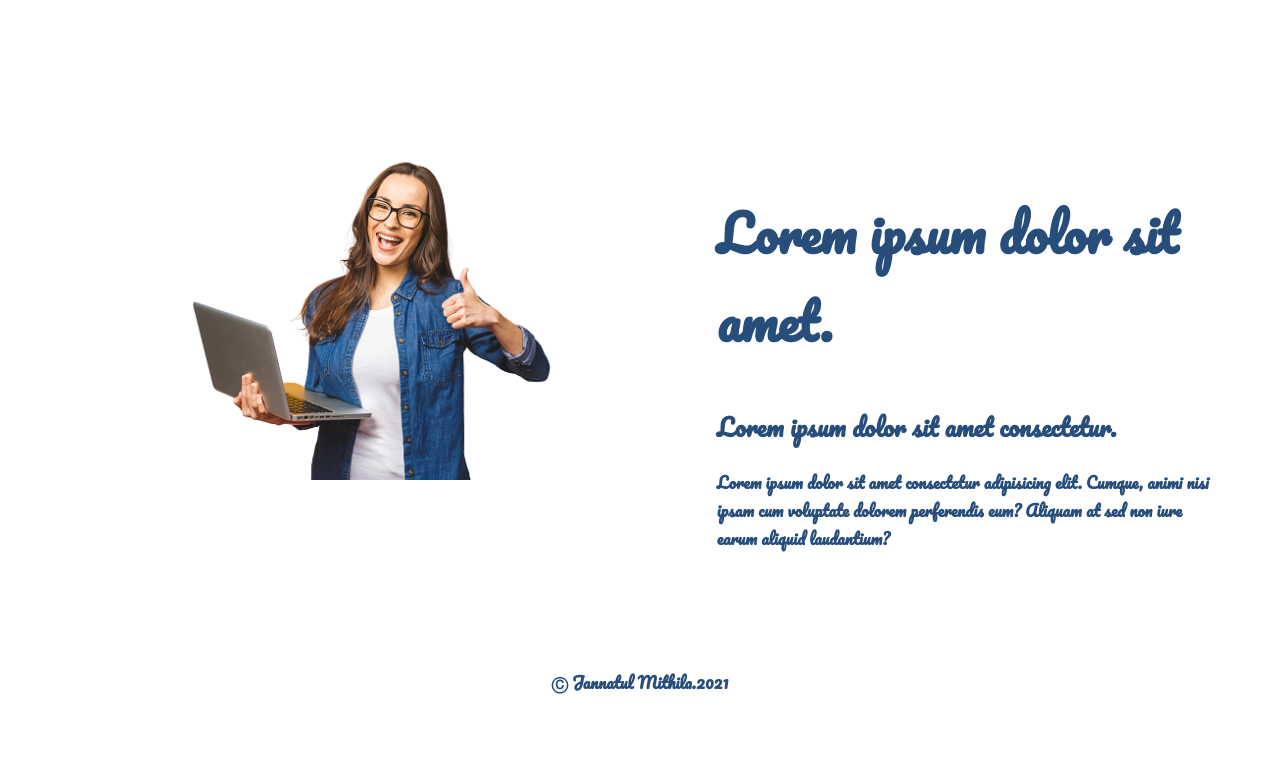
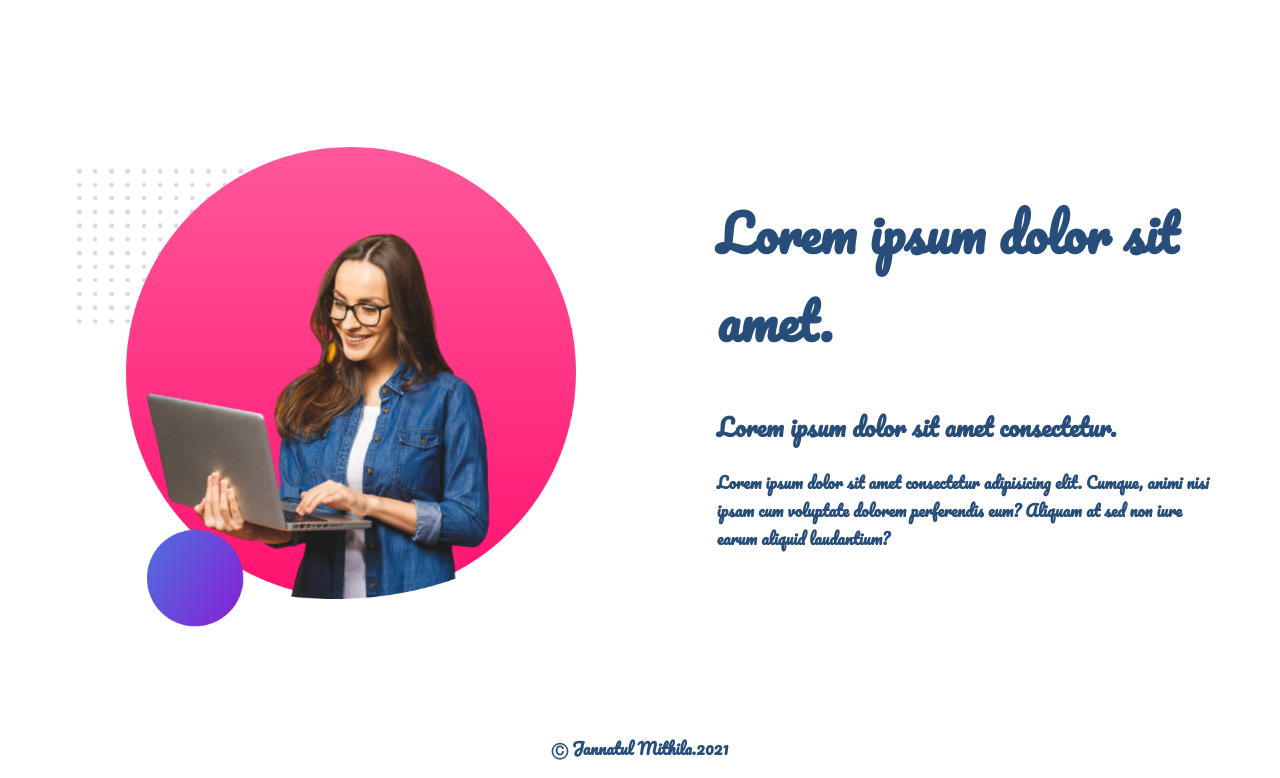
Before and after one commit to jannatul114/practice-repository, a plain HTML site: page index.html in a window 1280 px wide. Shown: the part 2669-3447 px from the top of the page. Before the commit the page ends 3381 px from the top, so only its background shows below. Drawn offline with Linux system fonts and the light colour scheme; a web font is replaced by a local one.

Commit message:
image changed

```diff
--- a/index.html
+++ b/index.html
@@ -116,7 +116,7 @@
 
     <section class="footer margin-top">
         <div class="half-width">
-            <img src="images/women-1-removebg-preview.png" alt="">
+            <img src="images/img-2.png" alt="">
         </div>
         <div class="half-width">
             <h1>Lorem ipsum dolor sit amet.</h1>
```
Also changed, not shown: images/img-2.png (added).
